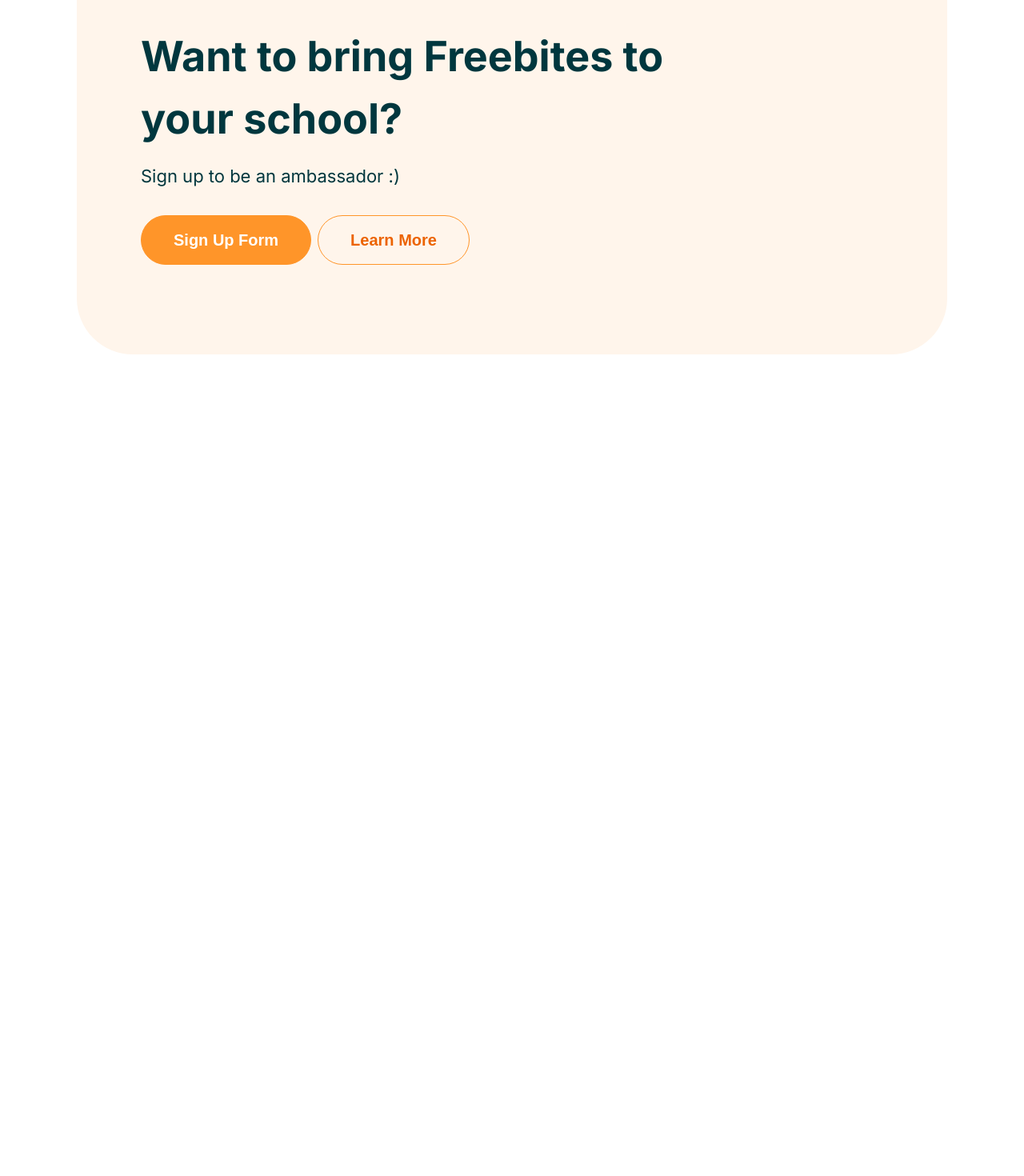
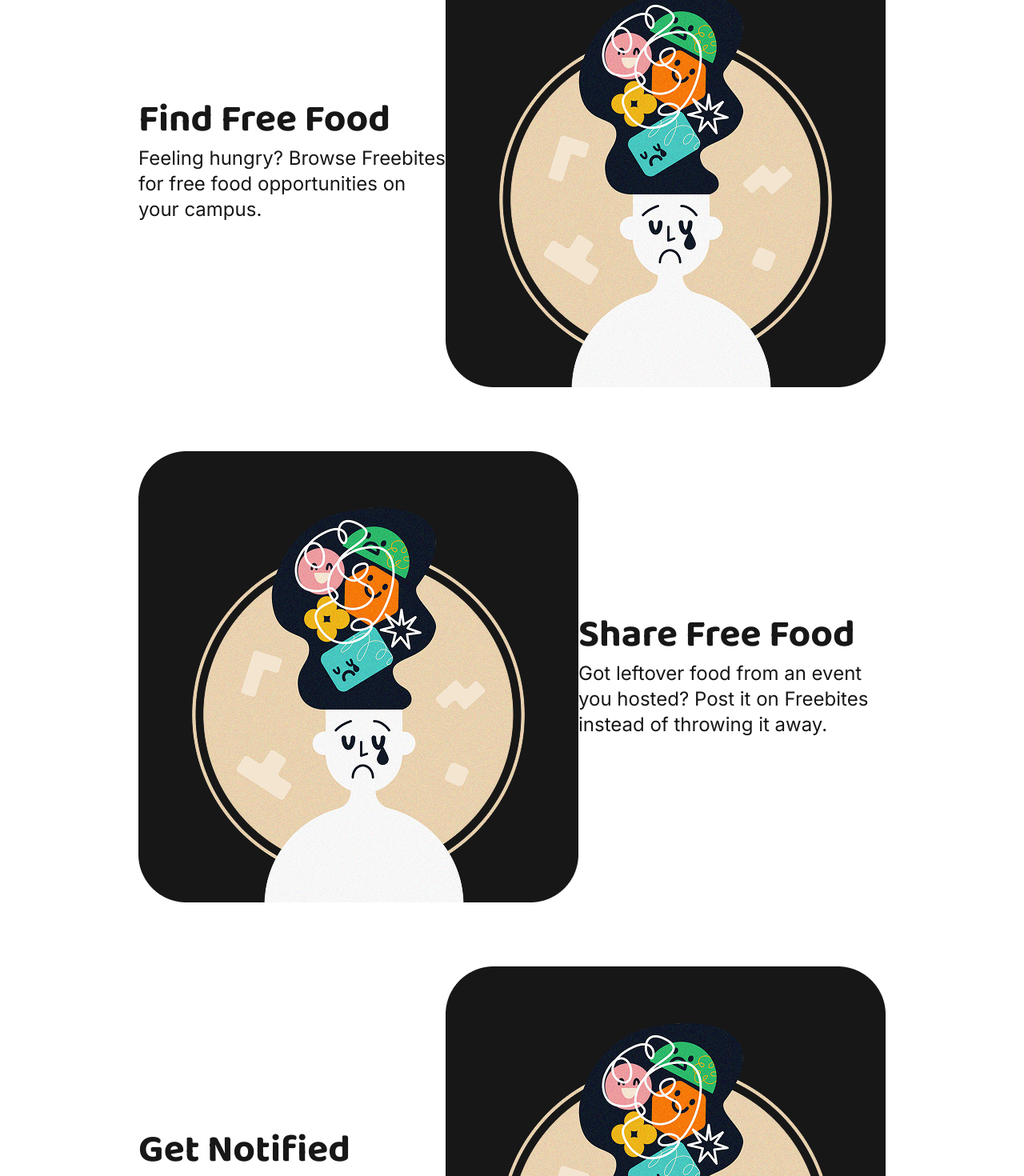
Before and after one commit to LordofMankid/freebites, a Next.js app: page / in a window 1280 px wide. Shown: the part 940-2410 px from the top of the page at 80% size. Before the commit the page ends 1479 px from the top, so only its background shows below. Built offline with nearby package versions, Linux system fonts and the light colour scheme.

Commit message:
middle text in progress

```diff
--- /dev/null
+++ b/app/components/ImageTextBlock.tsx
@@ -0,0 +1,35 @@
+import Image, { StaticImageData } from "next/image";
+import React from "react";
+
+interface ImageTextBlockProps {
+  src: string | StaticImageData;
+  alt: string;
+  imgFirst: boolean;
+  title: string;
+  body: string;
+}
+const ImageTextBlock = (props: ImageTextBlockProps) => {
+  const { src, alt, imgFirst, title, body } = props;
+
+  return (
+    <div
+      className={`w-full flex ${
+        imgFirst ? "flex-row" : "flex-row-reverse"
+      } justify-between`}
+    >
+      <Image src={src} alt={alt} width={550} height={564} />
+      <div
+        className={`flex flex-col justify-center ${
+          imgFirst ? "items-end" : "items-start"
+        }`}
+      >
+        <div className="max-w-96 flex flex-col gap-2">
+          <p className="font-baloo font-bold text-5xl">{title}</p>
+          <p className="font-inter font-normal text-2xl">{body}</p>
+        </div>
+      </div>
+    </div>
+  );
+};
+
+export default ImageTextBlock;
--- a/app/globals.css
+++ b/app/globals.css
@@ -14,6 +14,7 @@
   --color-orange-medium: #FF9529;
   --color-orange-dark: #EC6300;
   --color-dark-text: #171717;
+  --color-neutral-text: #404040;
   --color-dark-green: #00373E;
 
   --font-baloo: "Baloo 2", "sans-serif";
--- a/app/page.tsx
+++ b/app/page.tsx
@@ -3,13 +3,38 @@
 import Navbar from "./components/Navbar";
 import TopHero from "./components/TopHero";
 import BottomHero from "./components/BottomHero";
-
+import ImageTextBlock from "./components/ImageTextBlock";
+import tempImg from "./assets/tempImg.png";
 export default function Home() {
   return (
     <div className="flex flex-col">
       <Navbar />
       <div className="flex flex-col items-center mx-24 gap-20 mb-24">
         <TopHero />
+        <div className="flex flex-col items-center mx-16 gap-20">
+          <ImageTextBlock
+            src={tempImg}
+            alt="temp"
+            title="Find Free Food"
+            body="Feeling hungry? Browse Freebites for free food opportunities on your campus."
+            imgFirst={false}
+          />
+
+          <ImageTextBlock
+            src={tempImg}
+            alt="temp"
+            title="Share Free Food"
+            body="Got leftover food from an event you hosted? Post it on Freebites instead of throwing it away."
+            imgFirst={true}
+          />
+          <ImageTextBlock
+            src={tempImg}
+            alt="temp"
+            title="Get Notified"
+            body="Receive instant push notifications when new food is posted, and check the comments for updates!"
+            imgFirst={false}
+          />
+        </div>
         <BottomHero />
       </div>
     </div>
```
Also changed, not shown: app/assets/tempImg.png (added).
